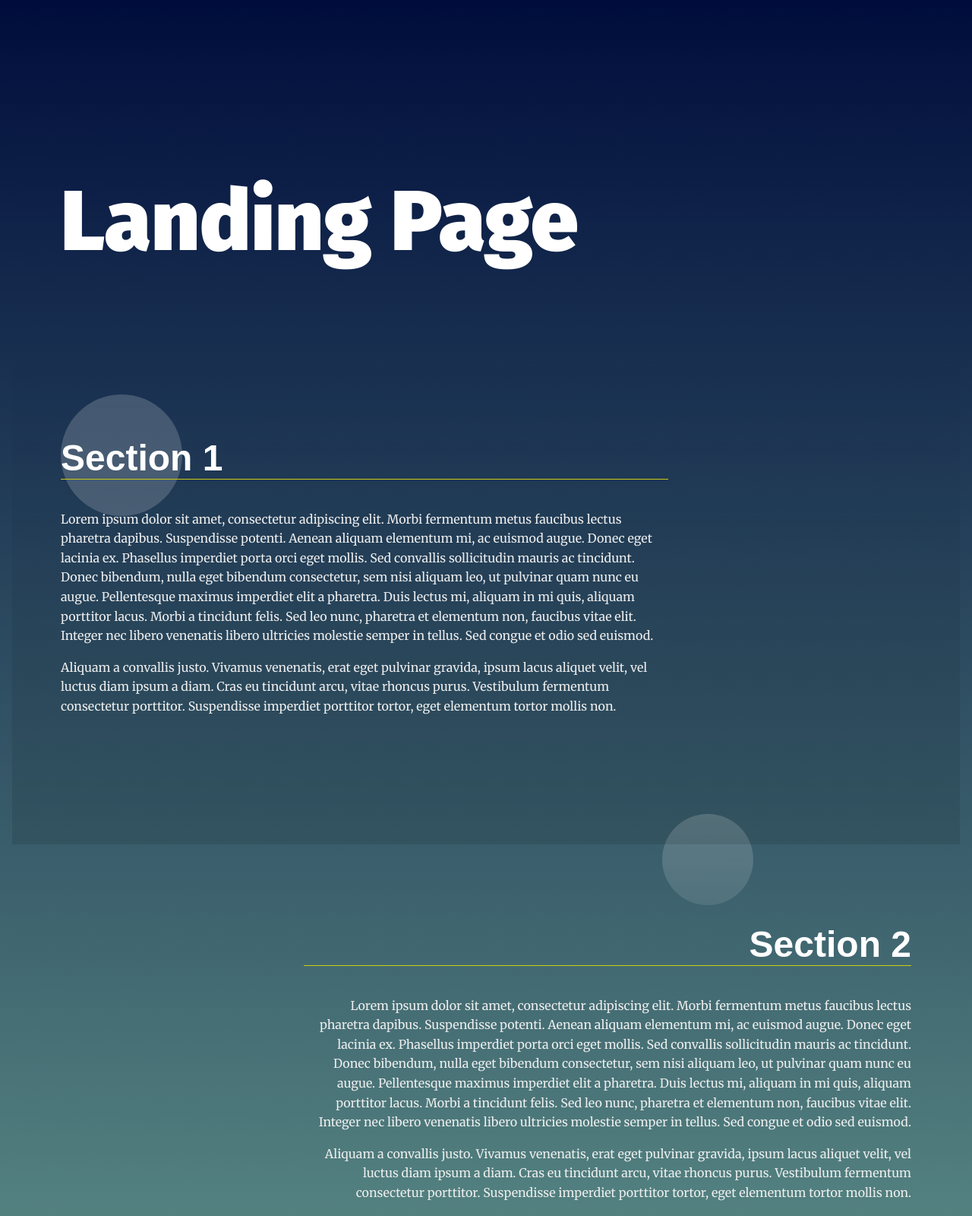
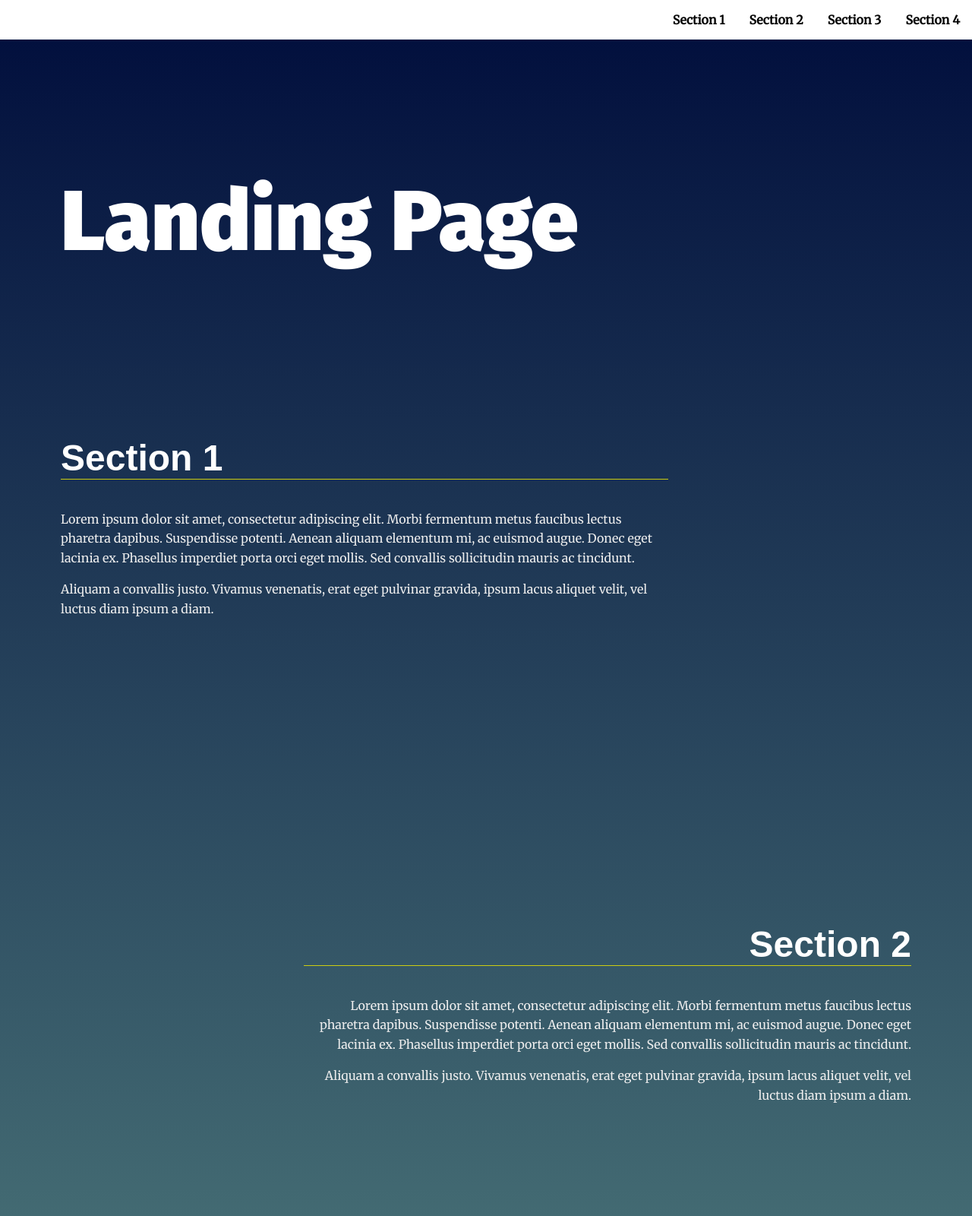
Before and after one commit to nguyenthien0110/Front_end_pr2_Landing_Page, a plain HTML site: page index.html in a window 1280 px wide. Shown: the top 1600 px of the page at 76% size. Drawn offline with Linux system fonts and the light colour scheme.

Commit message:
update project

```diff
--- a/css/styles.css
+++ b/css/styles.css
@@ -1,32 +1,19 @@
-/*
- *
- * CSS written based on SMACSS architecture.
- * To learn more, visit: http://smacss.com/
- *
- * For simplicity, no reset or normalize is added.
- * To learn more, visit: https://css-tricks.com/reboot-resets-reasoning/
- *
-*/
-
-
 /* ---- Base Rules ---- */
 body {
-    background: rgb(136,203,171);
-    background: linear-gradient(0deg, rgba(136,203,171,1) 0%, rgba(0,13,60,1) 100%);
+    background: linear-gradient(0deg, rgba(136, 203, 171, 1) 0%, rgba(0, 13, 60, 1) 100%);
     margin: 0;
     font-family: 'Merriweather', serif;
     color: #fff;
 }
 
-
-/* Typeography General*/
+/* Typography */
 h1 {
     font-family: 'Fira Sans', sans-serif;
     font-size: 3em;
     margin: 2em 1rem;
 }
 
-@media only screen and (min-width: 35em){
+@media only screen and (min-width: 35em) {
     h1 {
         font-size: 7em;
         margin: 2em 4rem 1em;
@@ -45,7 +32,7 @@ p {
     color: #eee;
 }
 
-/* ---- Layout Rules ---- */
+/* ---- Layout ---- */
 main {
     margin: 10vh 1em 10vh;
 }
@@ -60,10 +47,9 @@ section {
     min-height: 80vh;
 }
 
+/* ---- Modules ---- */
 
-/* ---- Module Rules ---- */
-
-/* Navigation Styles*/
+/* Navbar */
 .navbar__menu ul {
     padding-left: 0;
     margin: 0;
@@ -88,7 +74,7 @@ section {
     transition: ease 0.3s all;
 }
 
-/* Header Styles */
+/* Header */
 .page__header {
     background: #fff;
     position: fixed;
@@ -97,26 +83,24 @@ section {
     z-index: 5;
 }
 
-/* Footer Styles */
+/* Footer */
 .page__footer {
     background: #000;
     padding: 3em;
     color: #fff;
 }
 
-.page__footer p{
+.page__footer p {
     color: #fff;
 }
 
-
-/* ---- Theme Rules ---- */
-/* Landing Container Styles */
+/* ---- Theme ---- */
 .landing__container {
     padding: 1em;
     text-align: left;
 }
 
-@media only screen and (min-width: 35em){
+@media only screen and (min-width: 35em) {
     .landing__container {
         max-width: 50em;
         padding: 4em;
@@ -130,94 +114,66 @@ section:nth-of-type(even) .landing__container {
 }
 
 /* Background Circles */
-/* Note that background circles are created with psuedo elements before and after */
-/* Circles appear to be random do to use of :nth-of-type psuedo class */
-section:nth-of-type(odd) .landing__container::before {
+section:nth-of-type(odd) .landing__container::before,
+section:nth-of-type(even) .landing__container::before,
+section:nth-of-type(3n) .landing__container::after,
+section:nth-of-type(3n + 1) .landing__container::after {
     content: '';
-    background: rgba(255, 255, 255, 0.187);
     position: absolute;
     z-index: -5;
-    width: 20vh;
-    height: 20vh;
     border-radius: 50%;
     opacity: 0;
     transition: ease 0.5s all;
 }
 
+section:nth-of-type(odd) .landing__container::before {
+    background: rgba(255, 255, 255, 0.187);
+    width: 20vh;
+    height: 20vh;
+}
+
 section:nth-of-type(even) .landing__container::before {
-    content: '';
-    background: rgb(255,255,255);
-    background: linear-gradient(0deg, rgba(255,255,255,.1) 0%, rgba(255,255,255,.2) 100%);
-    position: absolute;
+    background: linear-gradient(0deg, rgba(255, 255, 255, .1) 0%, rgba(255, 255, 255, .2) 100%);
     top: 3em;
     right: 3em;
-    z-index: -5;
     width: 10vh;
     height: 10vh;
-    border-radius: 50%;
-    opacity: 0;
-    transition: ease 0.5s all;
 }
 
 section:nth-of-type(3n) .landing__container::after {
-    content: '';
-    background: rgb(255,255,255);
-    background: linear-gradient(0deg, rgba(255,255,255,.1) 0%, rgba(255,255,255,.2) 100%);
-    position: absolute;
+    background: linear-gradient(0deg, rgba(255, 255, 255, .1) 0%, rgba(255, 255, 255, .2) 100%);
     right: 0;
     bottom: 0;
-    z-index: -5;
     width: 10vh;
     height: 10vh;
-    border-radius: 50%;
-    opacity: 0;
-    transition: ease 0.5s all;
 }
 
 section:nth-of-type(3n + 1) .landing__container::after {
-    content: '';
-    background: rgb(255,255,255);
-    background: linear-gradient(0deg, rgba(255,255,255,.1) 0%, rgba(255,255,255,.2) 100%);
-    position: absolute;
+    background: linear-gradient(0deg, rgba(255, 255, 255, .1) 0%, rgba(255, 255, 255, .2) 100%);
     right: 20vw;
     bottom: -5em;
-    z-index: -5;
     width: 15vh;
     height: 15vh;
-    border-radius: 50%;
-    opacity: 0;
-    transition: ease 0.5s all;
 }
 
-
-/* ---- Theme State Rules ---- */
-/* Section Active Styles */
-/* Note: your-active-class class is applied through javascript. You should update the class here and in the index.html to what you set in your javascript file.  */
-section.your-active-class {
-    background: rgb(0, 0, 0);
+/* Active Section */
+section.landing__container {
     background: linear-gradient(0deg, rgba(0, 0, 0, 0.1) 0%, rgba(0, 0, 0, 0) 100%);
 }
 
-section.your-active-class .landing__container::before {
+section.landing__container .landing__container::before,
+section.landing__container .landing__container::after {
     opacity: 1;
-    animation: rotate 4s linear 0s infinite forwards;
+    animation: rotate 5s linear infinite;
 }
 
-section.your-active-class .landing__container::after {
-    opacity: 1;
-    animation: rotate 5s linear 0s infinite forwards reverse;
+/* Keyframe Animations */
+@keyframes rotate {
+    from {
+        transform: rotate(0deg) translate(-1em) rotate(0deg);
+    }
+
+    to {
+        transform: rotate(360deg) translate(-1em) rotate(-360deg);
+    }
 }
-
-/* Section Active Styles Keyframe Animations */
-@keyframes rotate {
-	from {
-		transform: rotate(0deg)
-		           translate(-1em)
-		           rotate(0deg);
-	}
-	to {
-		transform: rotate(360deg)
-		           translate(-1em)
-		           rotate(-360deg);
-	}
-}
--- a/index.html
+++ b/index.html
@@ -1,59 +1,70 @@
-<!DOCTYPE >
+<!DOCTYPE html>
 <html lang="en">
 <head>
   <meta charset="UTF-8">
   <meta name="viewport" content="width=device-width, initial-scale=1.0">
   <meta http-equiv="X-UA-Compatible" content="ie=edge">
-  <title>Manipulating the DOM</title>
+  <title>Landing Page</title>
   <!-- Load Google Fonts -->
-  <link href="https://fonts.googleapis.com/css?family=Fira+Sans:900|Merriweather&display=swap" rel="stylesheet">  <!-- Load Styles -->
+  <link href="https://fonts.googleapis.com/css?family=Fira+Sans:900|Merriweather&display=swap" rel="stylesheet">
+  <!-- Load Styles -->
   <link href="css/styles.css" rel="stylesheet">
 </head>
 <body>
-  <!-- HTML Follows BEM naming conventions
-  IDs are only used for sections to connect menu achors to sections -->
   <header class="page__header">
     <nav class="navbar__menu">
-      <!-- Navigation starts as empty UL that will be populated with JS -->
+      <!-- Dynamic navigation will populate here -->
       <ul id="navbar__list"></ul>
     </nav>
   </header>
+
   <main>
     <header class="main__hero">
-      <h1>Landing Page </h1>
+      <h1>Landing Page</h1>
     </header>
-    <!-- Each Section has an ID (used for the anchor) and
-    a data attribute that will populate the li node.
-    Adding more sections will automatically populate nav.
-    The first section is set to active class by default -->
+
+    <!-- Section 1 -->
     <section id="section1" data-nav="Section 1" class="your-active-class">
       <div class="landing__container">
         <h2>Section 1</h2>
-        <p>Lorem ipsum dolor sit amet, consectetur adipiscing elit. Morbi fermentum metus faucibus lectus pharetra dapibus. Suspendisse potenti. Aenean aliquam elementum mi, ac euismod augue. Donec eget lacinia ex. Phasellus imperdiet porta orci eget mollis. Sed convallis sollicitudin mauris ac tincidunt. Donec bibendum, nulla eget bibendum consectetur, sem nisi aliquam leo, ut pulvinar quam nunc eu augue. Pellentesque maximus imperdiet elit a pharetra. Duis lectus mi, aliquam in mi quis, aliquam porttitor lacus. Morbi a tincidunt felis. Sed leo nunc, pharetra et elementum non, faucibus vitae elit. Integer nec libero venenatis libero ultricies molestie semper in tellus. Sed congue et odio sed euismod.</p>
-
-        <p>Aliquam a convallis justo. Vivamus venenatis, erat eget pulvinar gravida, ipsum lacus aliquet velit, vel luctus diam ipsum a diam. Cras eu tincidunt arcu, vitae rhoncus purus. Vestibulum fermentum consectetur porttitor. Suspendisse imperdiet porttitor tortor, eget elementum tortor mollis non.</p>
+        <p>Lorem ipsum dolor sit amet, consectetur adipiscing elit. Morbi fermentum metus faucibus lectus pharetra dapibus. Suspendisse potenti. Aenean aliquam elementum mi, ac euismod augue. Donec eget lacinia ex. Phasellus imperdiet porta orci eget mollis. Sed convallis sollicitudin mauris ac tincidunt.</p>
+        <p>Aliquam a convallis justo. Vivamus venenatis, erat eget pulvinar gravida, ipsum lacus aliquet velit, vel luctus diam ipsum a diam.</p>
       </div>
     </section>
+
+    <!-- Section 2 -->
     <section id="section2" data-nav="Section 2">
       <div class="landing__container">
         <h2>Section 2</h2>
-        <p>Lorem ipsum dolor sit amet, consectetur adipiscing elit. Morbi fermentum metus faucibus lectus pharetra dapibus. Suspendisse potenti. Aenean aliquam elementum mi, ac euismod augue. Donec eget lacinia ex. Phasellus imperdiet porta orci eget mollis. Sed convallis sollicitudin mauris ac tincidunt. Donec bibendum, nulla eget bibendum consectetur, sem nisi aliquam leo, ut pulvinar quam nunc eu augue. Pellentesque maximus imperdiet elit a pharetra. Duis lectus mi, aliquam in mi quis, aliquam porttitor lacus. Morbi a tincidunt felis. Sed leo nunc, pharetra et elementum non, faucibus vitae elit. Integer nec libero venenatis libero ultricies molestie semper in tellus. Sed congue et odio sed euismod.</p>
-
-        <p>Aliquam a convallis justo. Vivamus venenatis, erat eget pulvinar gravida, ipsum lacus aliquet velit, vel luctus diam ipsum a diam. Cras eu tincidunt arcu, vitae rhoncus purus. Vestibulum fermentum consectetur porttitor. Suspendisse imperdiet porttitor tortor, eget elementum tortor mollis non.</p>
+        <p>Lorem ipsum dolor sit amet, consectetur adipiscing elit. Morbi fermentum metus faucibus lectus pharetra dapibus. Suspendisse potenti. Aenean aliquam elementum mi, ac euismod augue. Donec eget lacinia ex. Phasellus imperdiet porta orci eget mollis. Sed convallis sollicitudin mauris ac tincidunt.</p>
+        <p>Aliquam a convallis justo. Vivamus venenatis, erat eget pulvinar gravida, ipsum lacus aliquet velit, vel luctus diam ipsum a diam.</p>
       </div>
     </section>
+
+    <!-- Section 3 -->
     <section id="section3" data-nav="Section 3">
       <div class="landing__container">
         <h2>Section 3</h2>
-        <p>Lorem ipsum dolor sit amet, consectetur adipiscing elit. Morbi fermentum metus faucibus lectus pharetra dapibus. Suspendisse potenti. Aenean aliquam elementum mi, ac euismod augue. Donec eget lacinia ex. Phasellus imperdiet porta orci eget mollis. Sed convallis sollicitudin mauris ac tincidunt. Donec bibendum, nulla eget bibendum consectetur, sem nisi aliquam leo, ut pulvinar quam nunc eu augue. Pellentesque maximus imperdiet elit a pharetra. Duis lectus mi, aliquam in mi quis, aliquam porttitor lacus. Morbi a tincidunt felis. Sed leo nunc, pharetra et elementum non, faucibus vitae elit. Integer nec libero venenatis libero ultricies molestie semper in tellus. Sed congue et odio sed euismod.</p>
-
-        <p>Aliquam a convallis justo. Vivamus venenatis, erat eget pulvinar gravida, ipsum lacus aliquet velit, vel luctus diam ipsum a diam. Cras eu tincidunt arcu, vitae rhoncus purus. Vestibulum fermentum consectetur porttitor. Suspendisse imperdiet porttitor tortor, eget elementum tortor mollis non.</p>
+        <p>Lorem ipsum dolor sit amet, consectetur adipiscing elit. Morbi fermentum metus faucibus lectus pharetra dapibus. Suspendisse potenti. Aenean aliquam elementum mi, ac euismod augue. Donec eget lacinia ex. Phasellus imperdiet porta orci eget mollis. Sed convallis sollicitudin mauris ac tincidunt.</p>
+        <p>Aliquam a convallis justo. Vivamus venenatis, erat eget pulvinar gravida, ipsum lacus aliquet velit, vel luctus diam ipsum a diam.</p>
       </div>
     </section>
+
+    <!-- Section 4 -->
+    <section id="section4" data-nav="Section 4">
+      <div class="landing__container">
+        <h2>Section 4</h2>
+        <p>Lorem ipsum dolor sit amet, consectetur adipiscing elit. Morbi fermentum metus faucibus lectus pharetra dapibus. Suspendisse potenti. Aenean aliquam elementum mi, ac euismod augue. Donec eget lacinia ex. Phasellus imperdiet porta orci eget mollis. Sed convallis sollicitudin mauris ac tincidunt.</p>
+        <p>Aliquam a convallis justo. Vivamus venenatis, erat eget pulvinar gravida, ipsum lacus aliquet velit, vel luctus diam ipsum a diam.</p>
+      </div>
+    </section>
+
   </main>
+
   <footer class="page__footer">
-    <p>&copy Udacity</p>
+    <p>&copy; 2024 Udacity</p>
   </footer>
 
+  <script src="js/app.js"></script>
 </body>
 </html>
--- a/js/app.js
+++ b/js/app.js
@@ -1,60 +1,51 @@
-/**
- *
- * Manipulating the DOM exercise.
- * Exercise programmatically builds navigation,
- * scrolls to anchors from navigation,
- * and highlights section in viewport upon scrolling.
- *
- * Dependencies: None
- *
- * JS Version: ES2015/ES6
- *
- * JS Standard: ESlint
- *
-*/
+// Dynamically build the navigation menu
+document.addEventListener("DOMContentLoaded", () => {
+  const navbarList = document.getElementById("navbar__list");
+  const sections = document.querySelectorAll("section");
 
-/**
- * Comments should be present at the beginning of each procedure and class.
- * Great to have comments before crucial code sections within the procedure.
-*/
+  sections.forEach((section) => {
+    const navItem = document.createElement("li");
+    navItem.innerHTML = `<a href="#${section.id}" data-nav="${section.id}" class="menu__link">${section.dataset.nav}</a>`;
+    navbarList.appendChild(navItem);
+  });
 
-/**
- * Define Global Variables
- *
-*/
+  // Add 'active' class to the section in the viewport
+  window.addEventListener("scroll", () => {
+    let currentSection = null;
 
+    sections.forEach((section) => {
+      const rect = section.getBoundingClientRect();
+      const link = document.querySelector(`a[data-nav="${section.id}"]`);
 
-/**
- * End Global Variables
- * Start Helper Functions
- *
-*/
+      if (rect.top >= 0 && rect.top < window.innerHeight / 2) {
+        if (
+          !currentSection ||
+          rect.top < currentSection.getBoundingClientRect().top
+        ) {
+          currentSection = section;
+        }
+      }
 
+      section.classList.remove("active");
+      link.classList.remove("active");
+    });
 
+    if (currentSection) {
+      currentSection.classList.add("active");
+      document
+        .querySelector(`a[data-nav="${currentSection.id}"]`)
+        .classList.add("active");
+    }
+  });
 
-/**
- * End Helper Functions
- * Begin Main Functions
- *
-*/
-
-// build the nav
-
-
-// Add class 'active' to section when near top of viewport
-
-
-// Scroll to anchor ID using scrollTO event
-
-
-/**
- * End Main Functions
- * Begin Events
- *
-*/
-
-// Build menu
-
-// Scroll to section on link click
-
-// Set sections as active
+  // Smooth scroll to section on link click
+  navbarList.addEventListener("click", (event) => {
+    event.preventDefault();
+    const targetSection = document.getElementById(
+      event.target.getAttribute("data-nav")
+    );
+    if (targetSection) {
+      targetSection.scrollIntoView({ behavior: "smooth" });
+    }
+  });
+});
```
Also changed, not shown: 1 other file.
